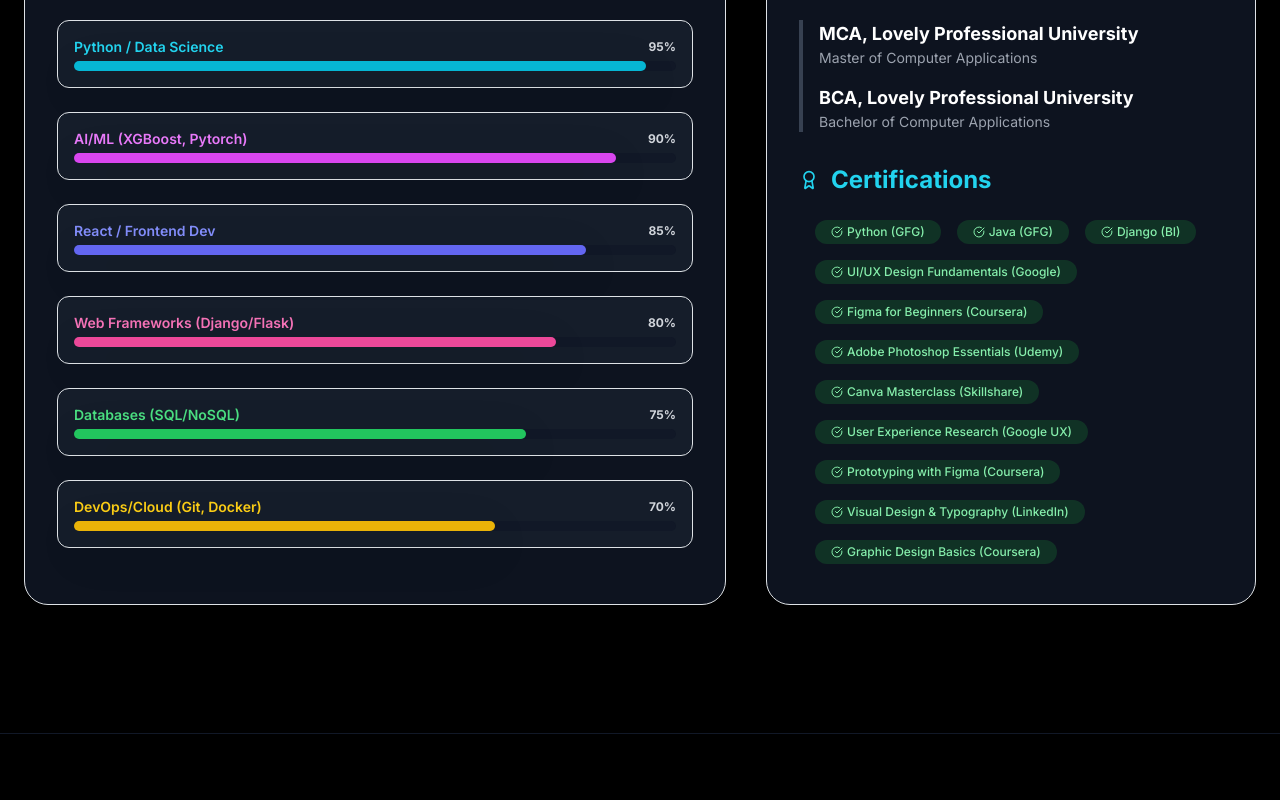
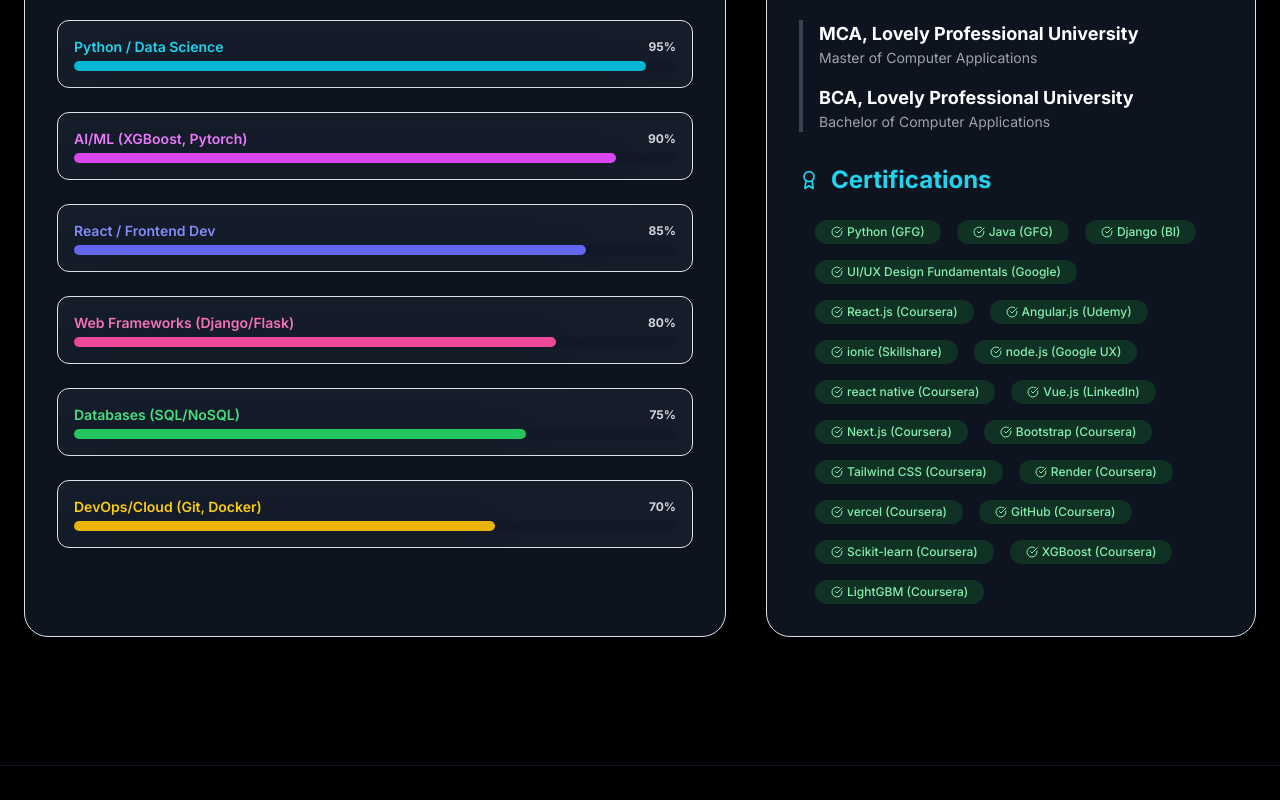
Before and after one commit to sonuupahyaya/Portfolio, a React (Create React App) app: page / in a window 1280 px wide. Shown: the part 1138-1938 px from the top of the page. Built offline with nearby package versions, Linux system fonts and the light colour scheme.

Commit message:
Updated project list – added Bat-Ball RL Agent details

```diff
--- a/src/App.js
+++ b/src/App.js
@@ -1,4 +1,4 @@
-import React from 'react';
+import React, { useMemo, useEffect, useState } from 'react';
 import { motion } from 'framer-motion';
 
 // Icons using Lucide React
@@ -19,6 +19,7 @@
 ];
 
 const projects = [
+
   { title: "💼 Data Science Salary Predictor", desc: "Predicts DS salaries using XGBoost model. Input job details, get instant salary estimates.", tech: "Python, Pandas, XGBoost, Streamlit", live: "https://salary-predictor-vykduych8bxqrq8t69szrm.streamlit.app/", github: "https://github.com/sonuupahyaya/Salary-Predictor", icon: Briefcase },
   { title: "📊 Demand Forecasting Web App", desc: "Forecasts demand with Prophet/ARIMA & interactive dashboards for inventory optimization.", tech: "Streamlit, Prophet, ARIMA, Pandas", live: "https://demandforecastproject-thqparu4ibghczx4ooxpmc.streamlit.app/", github: "https://github.com/sonuupahyaya/demand_forecast_project", icon: TrendingUp },
   { title: "🚢 Titanic Survival Predictor", desc: "Predicts passenger survival using Logistic Regression with Streamlit interface.", tech: "Python, Scikit-learn, Streamlit", live: "https://titanic-survival-predictor-l6szzooityaqk5jdyqn9pt.streamlit.app/", github: "https://github.com/sonuupahyaya/titanic-survival-predictor", icon: Terminal },
@@ -30,10 +31,71 @@
   { title: "💡 JobQuest – Smart Job Finder", desc: "A React-based platform that fetches live job data via REST API for smart job searching.", tech: "React, REST API, Vite", live: "https://sprightly-gumdrop-f69acc.netlify.app/", github: "https://github.com/sonuupahyaya/jobquest-smart-job-finder", icon: Briefcase },
   { title: "🔐 SecureVault Password Manager", desc: "Password Manager with encryption, CRUD, and hashing using Flask and Cryptography.", tech: "Flask, SQLite, Cryptography, Bcrypt", github: "https://github.com/sonuupahyaya/SecureVault", icon: Code },
   { title: "📈 Crypto Trading Strategy App", desc: "Tracks lagged correlations between coins and executes strategy-based insights.", tech: "Python, Pandas, NumPy, Plotly", github: "https://github.com/sonuupahyaya/crypto-correlation-strategy", icon: TrendingUp },
+  { title: "🏏 Bat-Ball RL Agent", desc: "A Reinforcement Learning-based interactive cricket simulation where an AI-controlled bat agent learns to hit the ball.", tech: "Python, Streamlit, NumPy, Matplotlib, Q-Learning", live: "https://bat-ballrl-frvu6awc3p9gwegjidjqzy.streamlit.app/", github: "https://github.com/sonuupahyaya/bat-ballRL", icon: Terminal },
 ];
 
 
+
 // --- Utility Components ---
+
+// Star Colors reflecting stellar classification: O/B (Blue), A (White), G (Yellow), K/M (Orange/Red)
+const STAR_COLORS = [
+    '#FFFFFF', // White/A-type star
+    '#ADD8E6', // Light Blue/B-type star
+    '#FFA07A', // Light Salmon/Orange/K-type star
+    '#FFD700', // Gold/Yellow/G-type star
+    '#FF4500', // Orange-Red/M-type star
+];
+
+/**
+ * 🌠 Star Component (The actual twinkle dot)
+ */
+const Star = ({ top, left, size, color, animationDelay, duration }) => (
+    <div
+        className="absolute rounded-full star-twinkle"
+        style={{
+            top: `${top}%`,
+            left: `${left}%`,
+            width: `${size}px`,
+            height: `${size}px`,
+            backgroundColor: color,
+            boxShadow: `0 0 ${size * 2}px ${color}`,
+            animationDelay: `${animationDelay}s`,
+            animationDuration: `${duration}s`,
+        }}
+    />
+);
+
+/**
+ * 🌌 Background Component (Generates the star field)
+ */
+const StarsBackground = ({ numStars = 150 }) => {
+    // Generate stars only once on mount
+    const stars = useMemo(() => {
+        const generatedStars = [];
+        for (let i = 0; i < numStars; i++) {
+            generatedStars.push({
+                top: Math.random() * 100, // 0 to 100%
+                left: Math.random() * 100, // 0 to 100%
+                size: Math.random() * 4 + 2, // ✨ Changed: 2px to 6px (previously 1px to 3px) ✨
+                color: STAR_COLORS[Math.floor(Math.random() * STAR_COLORS.length)],
+                // Varying delay and duration for a more natural twinkle effect
+                animationDelay: Math.random() * 4, // 0 to 4s
+                duration: Math.random() * 3 + 1, // 1s to 4s
+            });
+        }
+        return generatedStars;
+    }, [numStars]);
+
+    return (
+        <div className="absolute inset-0 overflow-hidden z-0 pointer-events-none">
+            {stars.map((star, index) => (
+                <Star key={index} {...star} />
+            ))}
+        </div>
+    );
+};
+
 
 // Skill Item component with 3D animation effect
 const SkillBar3D = ({ skill, delay }) => {
@@ -169,6 +231,9 @@
   return (
     <div className="min-h-screen bg-black text-gray-100 font-inter main-grid-background relative overflow-x-hidden">
 
+      {/* 🌠 ADD THE TWINKLING STAR BACKGROUND HERE 🌠 */}
+      <StarsBackground numStars={250} />
+
       {/* GLOBAL STYLES (CRITICAL FOR VISUAL EFFECTS) */}
       <style jsx global>{`
         @import url('https://fonts.googleapis.com/css2?family=Inter:wght@100..900&display=swap');
@@ -188,6 +253,22 @@
           from { background-position: 0% 0%; }
           to { background-position: 500px 500px; }
         }
+
+        /* 🌠 TWINKLE ANIMATION FOR STARS 🌠 */
+        @keyframes twinkle {
+            0% { opacity: 0.5; }
+            50% { opacity: 1; transform: scale(1.1); }
+            100% { opacity: 0.5; }
+        }
+        .star-twinkle {
+            opacity: 0.5;
+            transition: all 0.3s ease;
+            animation-name: twinkle;
+            animation-timing-function: ease-in-out;
+            animation-iteration-count: infinite;
+            animation-direction: alternate;
+        }
+
 
         /* Hero Section Gradient - Atmospheric Glow */
         .hero-section {
@@ -274,7 +355,7 @@
 
       {/* MAIN CONTENT WRAPPER FOR 3D MOUSE TILT */}
       <div
-        className="transform-gpu will-change-transform"
+        className="transform-gpu will-change-transform relative z-10" // Added z-10 here
         style={{
             transform: `perspective(1500px) rotateX(${rotation.x}deg) rotateY(${rotation.y}deg)`,
             transition: 'transform 0.5s ease-out',
@@ -420,25 +501,49 @@
     <CheckCircle className="w-3 h-3 mr-1" /> UI/UX Design Fundamentals (Google)
   </span>
   <span className="px-3 py-1 text-xs font-medium bg-green-900/50 text-green-300 rounded-full flex items-center">
-    <CheckCircle className="w-3 h-3 mr-1" /> Figma for Beginners (Coursera)
+    <CheckCircle className="w-3 h-3 mr-1" /> React.js (Coursera)
   </span>
   <span className="px-3 py-1 text-xs font-medium bg-green-900/50 text-green-300 rounded-full flex items-center">
-    <CheckCircle className="w-3 h-3 mr-1" /> Adobe Photoshop Essentials (Udemy)
+    <CheckCircle className="w-3 h-3 mr-1" /> Angular.js (Udemy)
   </span>
   <span className="px-3 py-1 text-xs font-medium bg-green-900/50 text-green-300 rounded-full flex items-center">
-    <CheckCircle className="w-3 h-3 mr-1" /> Canva Masterclass (Skillshare)
+    <CheckCircle className="w-3 h-3 mr-1" /> ionic (Skillshare)
   </span>
   <span className="px-3 py-1 text-xs font-medium bg-green-900/50 text-green-300 rounded-full flex items-center">
-    <CheckCircle className="w-3 h-3 mr-1" /> User Experience Research (Google UX)
+    <CheckCircle className="w-3 h-3 mr-1" /> node.js (Google UX)
   </span>
   <span className="px-3 py-1 text-xs font-medium bg-green-900/50 text-green-300 rounded-full flex items-center">
-    <CheckCircle className="w-3 h-3 mr-1" /> Prototyping with Figma (Coursera)
+    <CheckCircle className="w-3 h-3 mr-1" /> react native (Coursera)
   </span>
   <span className="px-3 py-1 text-xs font-medium bg-green-900/50 text-green-300 rounded-full flex items-center">
-    <CheckCircle className="w-3 h-3 mr-1" /> Visual Design & Typography (LinkedIn)
+    <CheckCircle className="w-3 h-3 mr-1" /> Vue.js (LinkedIn)
   </span>
   <span className="px-3 py-1 text-xs font-medium bg-green-900/50 text-green-300 rounded-full flex items-center">
-    <CheckCircle className="w-3 h-3 mr-1" /> Graphic Design Basics (Coursera)
+    <CheckCircle className="w-3 h-3 mr-1" /> Next.js (Coursera)
+  </span>
+   <span className="px-3 py-1 text-xs font-medium bg-green-900/50 text-green-300 rounded-full flex items-center">
+    <CheckCircle className="w-3 h-3 mr-1" /> Bootstrap (Coursera)
+  </span>
+   <span className="px-3 py-1 text-xs font-medium bg-green-900/50 text-green-300 rounded-full flex items-center">
+    <CheckCircle className="w-3 h-3 mr-1" /> Tailwind CSS (Coursera)
+  </span>
+   <span className="px-3 py-1 text-xs font-medium bg-green-900/50 text-green-300 rounded-full flex items-center">
+    <CheckCircle className="w-3 h-3 mr-1" /> Render (Coursera)
+  </span>
+   <span className="px-3 py-1 text-xs font-medium bg-green-900/50 text-green-300 rounded-full flex items-center">
+    <CheckCircle className="w-3 h-3 mr-1" /> vercel (Coursera)
+  </span>
+   <span className="px-3 py-1 text-xs font-medium bg-green-900/50 text-green-300 rounded-full flex items-center">
+    <CheckCircle className="w-3 h-3 mr-1" /> GitHub (Coursera)
+  </span>
+   <span className="px-3 py-1 text-xs font-medium bg-green-900/50 text-green-300 rounded-full flex items-center">
+    <CheckCircle className="w-3 h-3 mr-1" /> Scikit-learn (Coursera)
+  </span>
+   <span className="px-3 py-1 text-xs font-medium bg-green-900/50 text-green-300 rounded-full flex items-center">
+    <CheckCircle className="w-3 h-3 mr-1" /> XGBoost (Coursera)
+  </span>
+   <span className="px-3 py-1 text-xs font-medium bg-green-900/50 text-green-300 rounded-full flex items-center">
+    <CheckCircle className="w-3 h-3 mr-1" /> LightGBM (Coursera)
   </span>
 </div>
 
```
